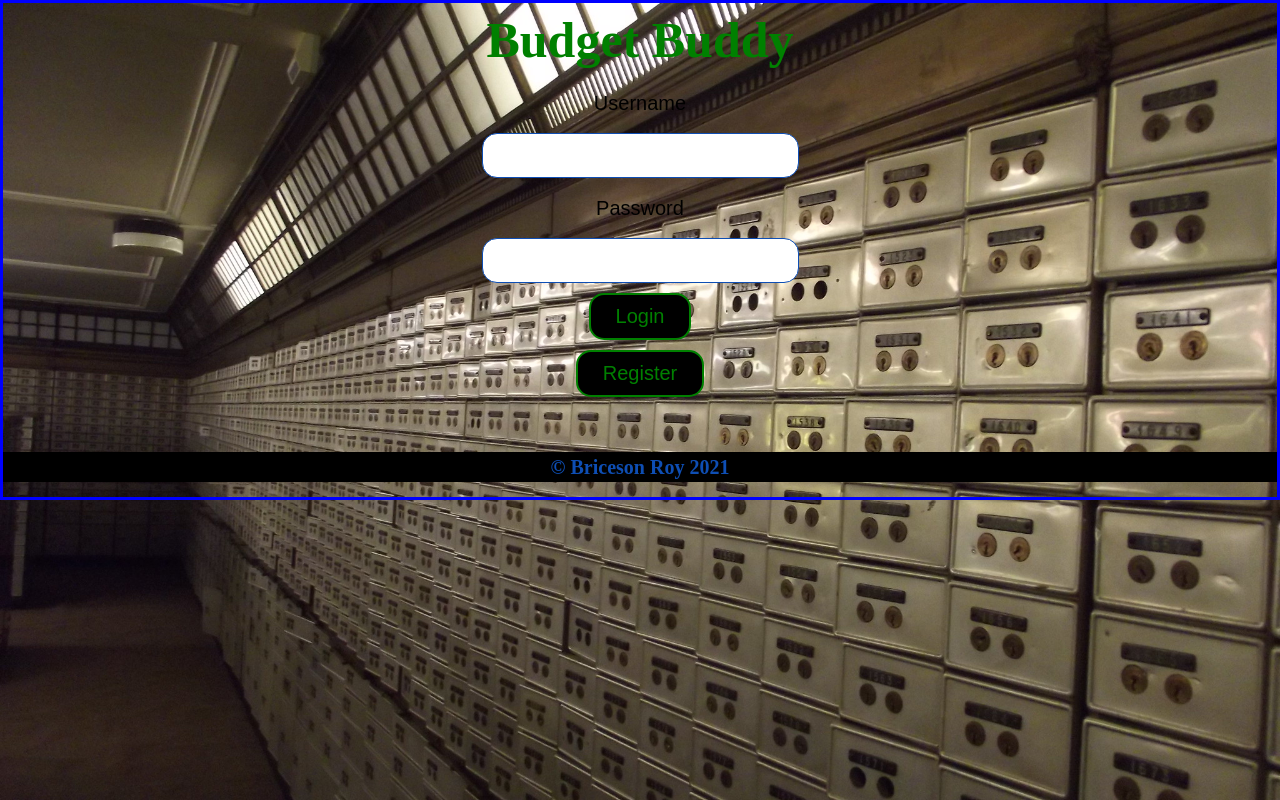
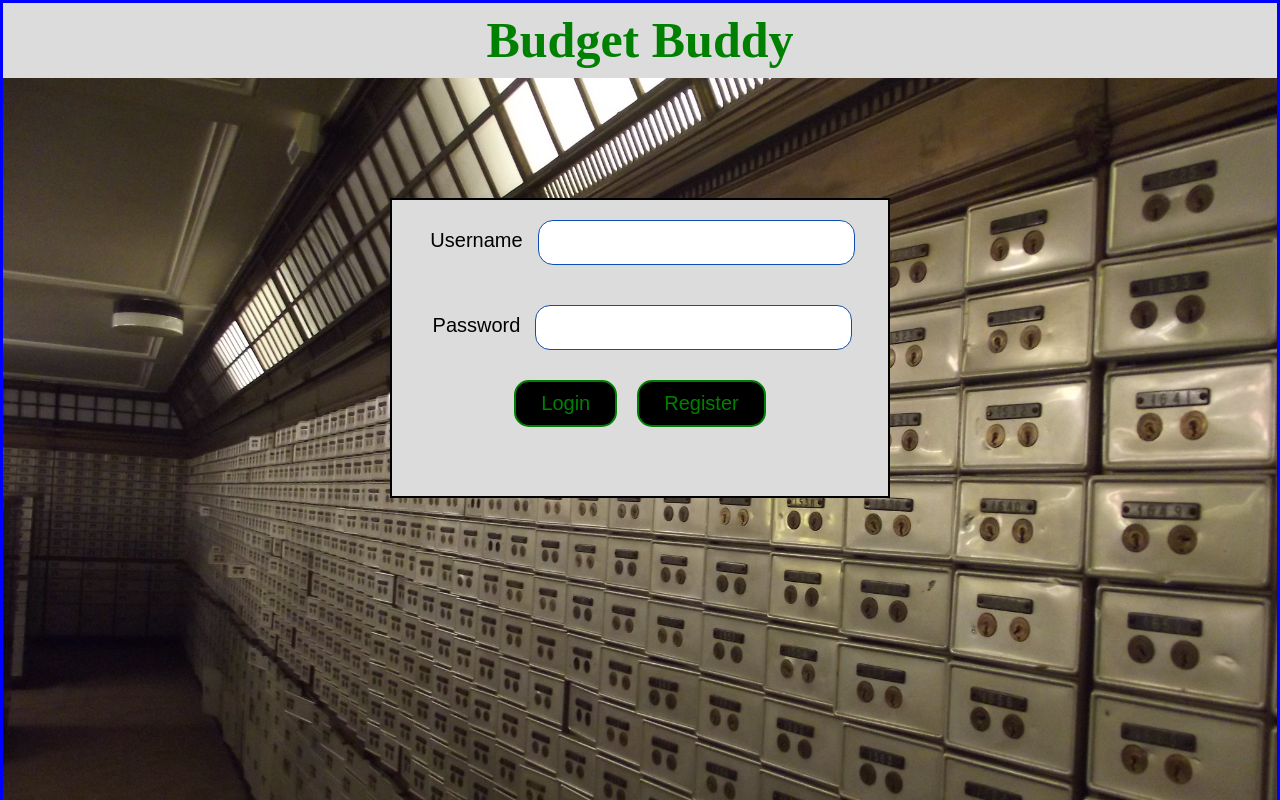
Before and after one commit to RoyZone96/budget-buddy-capstone-client, a React (Create React App) app: page /login in a window 1280 px wide. Shown: the top 800 px of the page. Built offline with nearby package versions, Linux system fonts and the light colour scheme; no server answers.

Commit message:
css fixes

```diff
--- a/src/components/SupportForm.js
+++ b/src/components/SupportForm.js
@@ -77,8 +77,8 @@ export default class SupportForm extends Component {
 
     render() {
         return (
-            <div>
-                <form className="support" onSubmit={this.handleSubmit}>
+            <div className="support">
+                <form  onSubmit={this.handleSubmit}>
                     <div className="spacer">
                         <input type="text" value={this.state.email.value} onChange={this.handleChange} className="email" name="email" placeholder="E-mail" required />
                     </div>
@@ -88,7 +88,7 @@ export default class SupportForm extends Component {
                     <div className="spacer">
                         <textarea name="content" value={this.state.content.value} onChange={this.handleChange} className="content" placeholder="Your content here" required />
                     </div>
-                    <div className="spacer">
+                    <div>
                         <button type="submit">
                             Submit
                          </button>
--- a/src/index.css
+++ b/src/index.css
@@ -91,6 +91,7 @@ h6 {
 h1{
   font-size: 50px;
   color:green;
+  background-color: gainsboro;
 }
 
 h2 {
@@ -226,6 +227,7 @@ Content styles (Main Module)
 
 li{
   list-style: none;
+  margin-bottom: 20px;
 }
 
 section {
@@ -273,6 +275,7 @@ width: 100%;
 
 .new{
   background-color: gray ;
+  margin-top: 200px;
 }
 
 
@@ -290,21 +293,60 @@ width: 100%;
 }
 
 .menu-wrapper{
-  background: rgba(0, 0, 0, 0) url("./images/dollar_background.jpg") no-repeat center center fixed;
+  background: rgba(0, 0, 0, 0) url("./images/dollar_background.jpg") no-repeat center center;
   -webkit-background-size: cover;
   -moz-background-size: cover;
   -o-background-size: cover;
   background-size: cover;
 }
 
+.wrapper {
+  margin: 30px;
+  width: 500px;
+  height: 200px;
+  text-align: center;
+  margin-top: 120px;
+  border: 2pt solid;
+  margin-left: auto;
+  margin-right: auto;
+  background-color: gainsboro;
+}
+
+.login {
+  margin: 30px;
+  width: 500px;
+  height: 300px;
+  text-align: center;
+  margin-top: 120px;
+  border: 2pt solid;
+  margin-left: auto;
+  margin-right: auto;
+  background-color: gainsboro;
+}
+
+.registration{
+  margin: 30px;
+  width: 500px;
+  height: 500px;
+  text-align: center;
+  margin-top: 120px;
+  border: 2pt solid;
+  margin-left: auto;
+  margin-right: auto;
+  background-color: gainsboro;
+}
+
+
 #edit{
-  background-color: gray;
-  opacity: 80%;
+  background-color: gainsboro;
 }
 
 .title{
   font-size: 25px;
-  margin-right: 30px;
+  margin-right: auto;
+  margin-left: auto;
+  background-color: gainsboro;
+  width: 110px;
 }
 
 .under{
@@ -330,6 +372,12 @@ width: 100%;
   text-align: right;
 }
 
+
+.spacer{
+  display: inline-flex;
+  margin: 15px;
+}
+
 .purchase{
   background-color: gold;
   margin-top: 15px;
@@ -340,7 +388,10 @@ width: 100%;
 float: left;
 }
 
-
+.button-spacer {
+  display: inline-flex;
+  margin: 5px;
+}
 
 .purchase_name{
   font-size: 25px;
@@ -356,6 +407,22 @@ float: left;
 display: inline-flex;
 }
 
+.support {
+  margin: 30px;
+  width: 550px;
+  height: 550px;
+  text-align: center;
+  margin-top: 120px;
+  border: 2pt solid;
+  margin-left: auto;
+  margin-right: auto;
+  background-color: gainsboro;
+}
+
+.content {
+  width: 450px;
+  height: 250px;
+}
 
 /* -------------------------------------
 Footer styles (Main Module)
@@ -363,8 +430,8 @@ Footer styles (Main Module)
 */
 
 .footer {
-margin-top: 50px;
-margin-bottom: 15px;
+margin-top: 500px;
+
 border: 0px;
 background-color: black;
 }
--- a/src/routes/LandingPage.js
+++ b/src/routes/LandingPage.js
@@ -5,7 +5,6 @@ import { Link } from 'react-router-dom'
 export default function LandingPage() {
     return (
         <div className="wrapper">
-            <h1 className="app-title">Budget Buddy</h1>
             <div>
                 <h2>A better way to plan your daily shopping, traveling or hobbyist needs</h2>
             </div>
--- a/src/routes/LoginForm.js
+++ b/src/routes/LoginForm.js
@@ -64,6 +64,7 @@ export default class LoginForm extends Component {
       })
       .catch(err => {
         console.log(err);
+        alert(err)
       });
   }
 
@@ -71,7 +72,7 @@ export default class LoginForm extends Component {
   render() {
     const { error } = this.state
     return (
-      <div className="wrapper">
+      <div className="login">
         <form onSubmit={this.handleSubmitJwtAuth}>
           <div className="spacer">
             <label htmlFor="username"> Username </label>
--- a/src/routes/MyBudgets.js
+++ b/src/routes/MyBudgets.js
@@ -102,7 +102,7 @@ export default class MyBudgets extends Component {
                 <div className="top_menu">
                     <LogoutButton />
                     <Link to='/support'>
-                        <button className="support" type="button">
+                        <button type="button">
                             Support
                         </button>
                     </Link>
--- a/src/routes/RegistrationForm.js
+++ b/src/routes/RegistrationForm.js
@@ -114,10 +114,10 @@ export default class RegistrationForm extends Component {
 
     render() {
         return (
-            <div className="wrapper">
-                <form className="registration" onSubmit={this.handleSubmit}>
+            <div className="registration">
+                <form  onSubmit={this.handleSubmit}>
                     <div className="spacer">
-                        <label htmlFor="username"> username </label>
+                        <label htmlFor="username"> Username </label>
                         <input type="text" className="username" name="username" required />
                     </div>
                     <div className="spacer">
```
Also changed, not shown: 1 other file (tests, documents, lock files or other folders).
